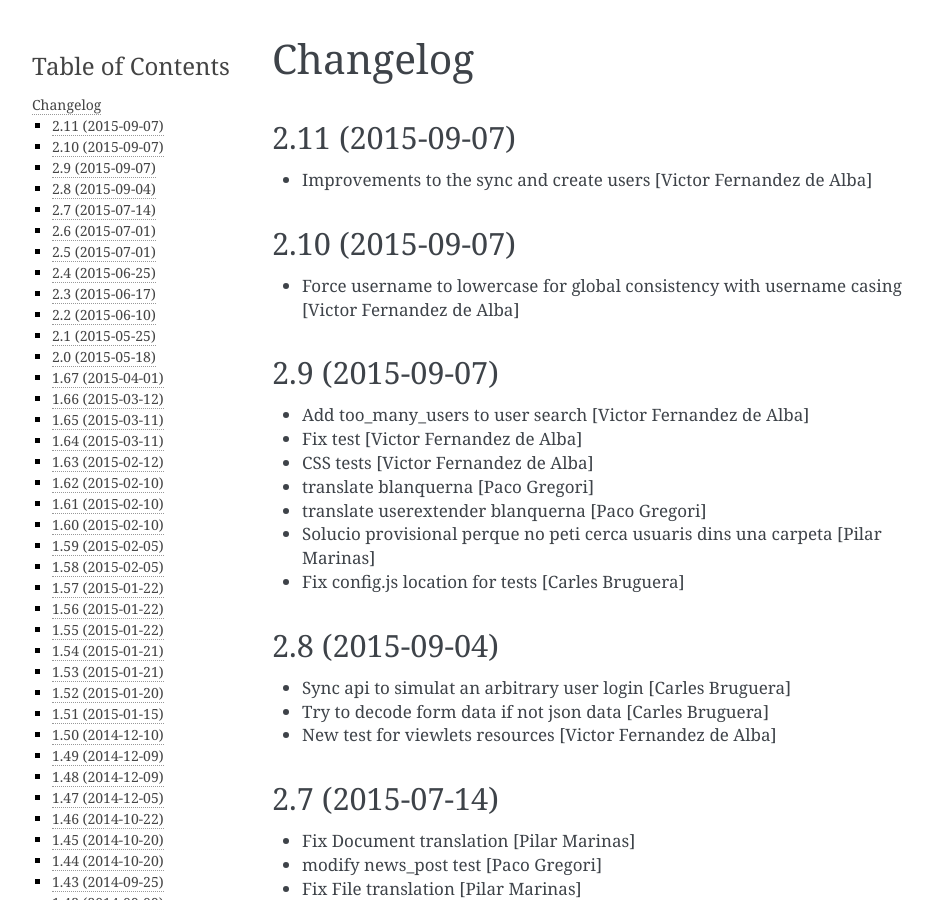
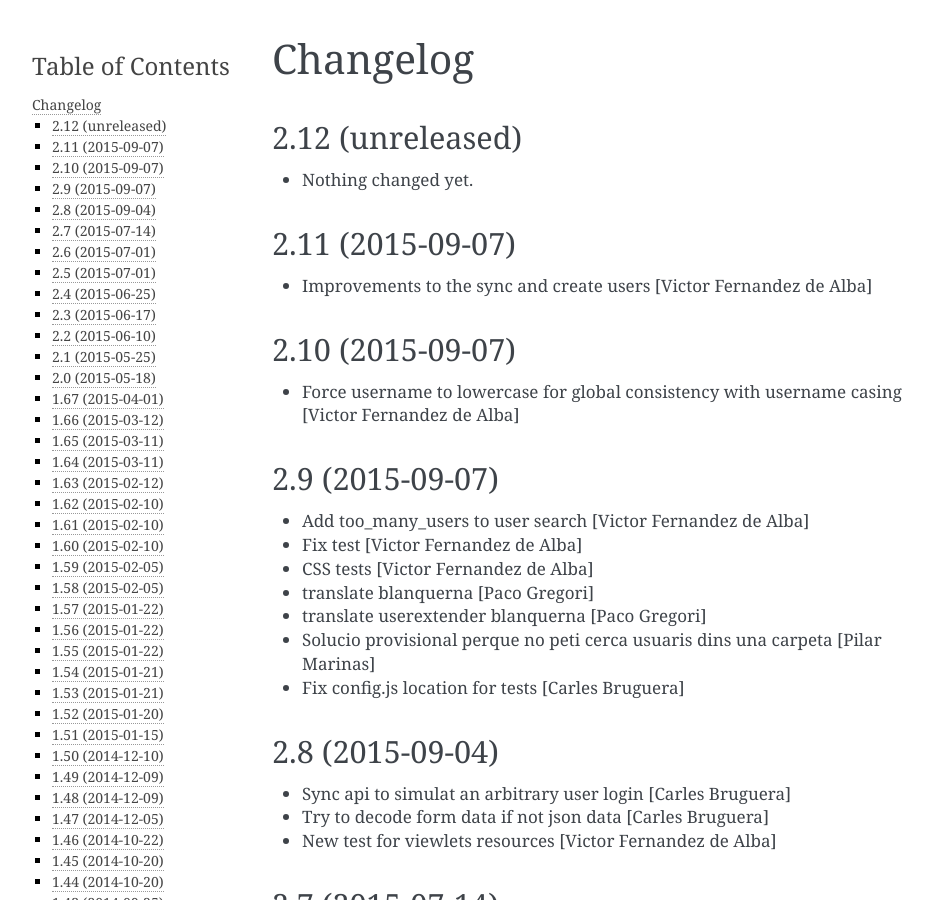
Before and after one commit to UPCnet/ulearn.core, a Sphinx documentation site: the page built from docs/HISTORY.rst, in a window 1280 px wide and 900 px high. Shown: the whole window, without its empty margins (148-1081 px from the left). Built offline with Sphinx 7.4.7, drawn with Linux system fonts in a browser that asks for light colours; pages that are not in the unit, such as notebooks, are missing from menus.

Commit message:
Back to development: 2.12

```diff
--- a/docs/HISTORY.rst
+++ b/docs/HISTORY.rst
@@ -1,5 +1,11 @@
 Changelog
 =========
+
+2.12 (unreleased)
+-----------------
+
+- Nothing changed yet.
+
 
 2.11 (2015-09-07)
 -----------------
--- a/setup.py
+++ b/setup.py
@@ -1,7 +1,7 @@
 from setuptools import setup, find_packages
 import os
 
-version = '2.11'
+version = '2.12.dev0'
 
 README = open('README.rst').read()
 HISTORY = open(os.path.join('docs', 'HISTORY.rst')).read()
```
